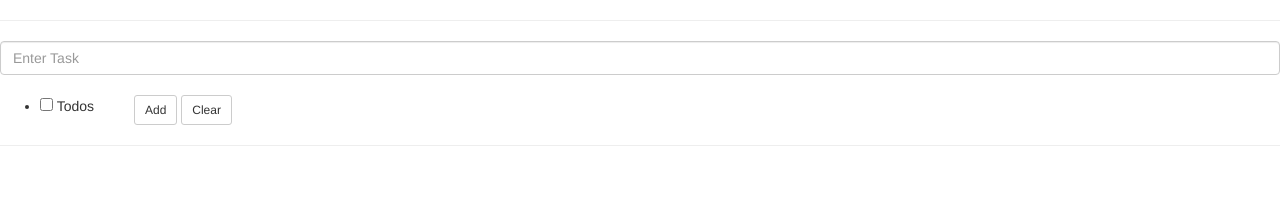
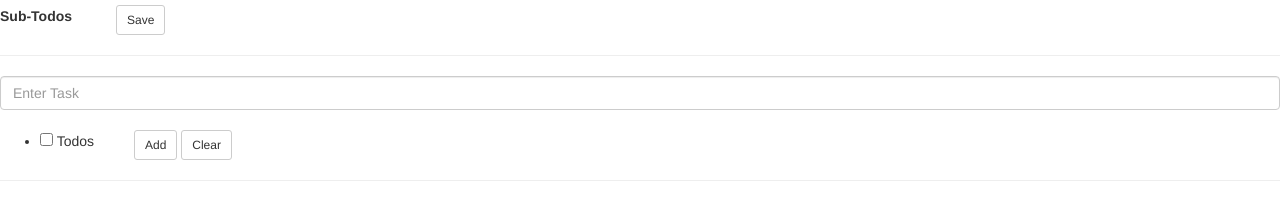
Before and after one commit to apoorvnandan/sub-todos, a plain HTML site: page v1/index.html in a window 1280 px wide. Drawn offline with nearby package versions, Linux system fonts and the light colour scheme.

Commit message:
Added save button

```diff
--- a/v1/index.html
+++ b/v1/index.html
@@ -2,7 +2,7 @@
 <html ng-app="plunker" >
 <head>
   <meta charset="utf-8">
-  <title>AngularJS Plunker</title>
+  <title>Sub-Todos</title>
   <link rel="stylesheet" href="https://netdna.bootstrapcdn.com/bootstrap/3.0.1/css/bootstrap.min.css">
   <script src="https://ajax.googleapis.com/ajax/libs/angularjs/1.0.1/angular.js"></script>
   <script src="app.js"></script>
@@ -22,6 +22,7 @@
   </style>
 </head>
 <body ng-controller="MainCtrl">
+    <strong>Sub-Todos</strong> <span class='tab'></span><button class="btn btn-default btn-sm" ng-click="saveData()">Save</button>
     <hr />
     <form role="form">
         <div class="form-group">
@@ -30,6 +31,7 @@
     </form>
     <choice-tree ng-model="myTree"></choice-tree>
     <hr />
+
 <!--  $scope.myTree = {{myTree | json}} -->
 <script type="text/javascript">
 var task = "";
```
Lines whose indentation alone changed are shown as unchanged.
